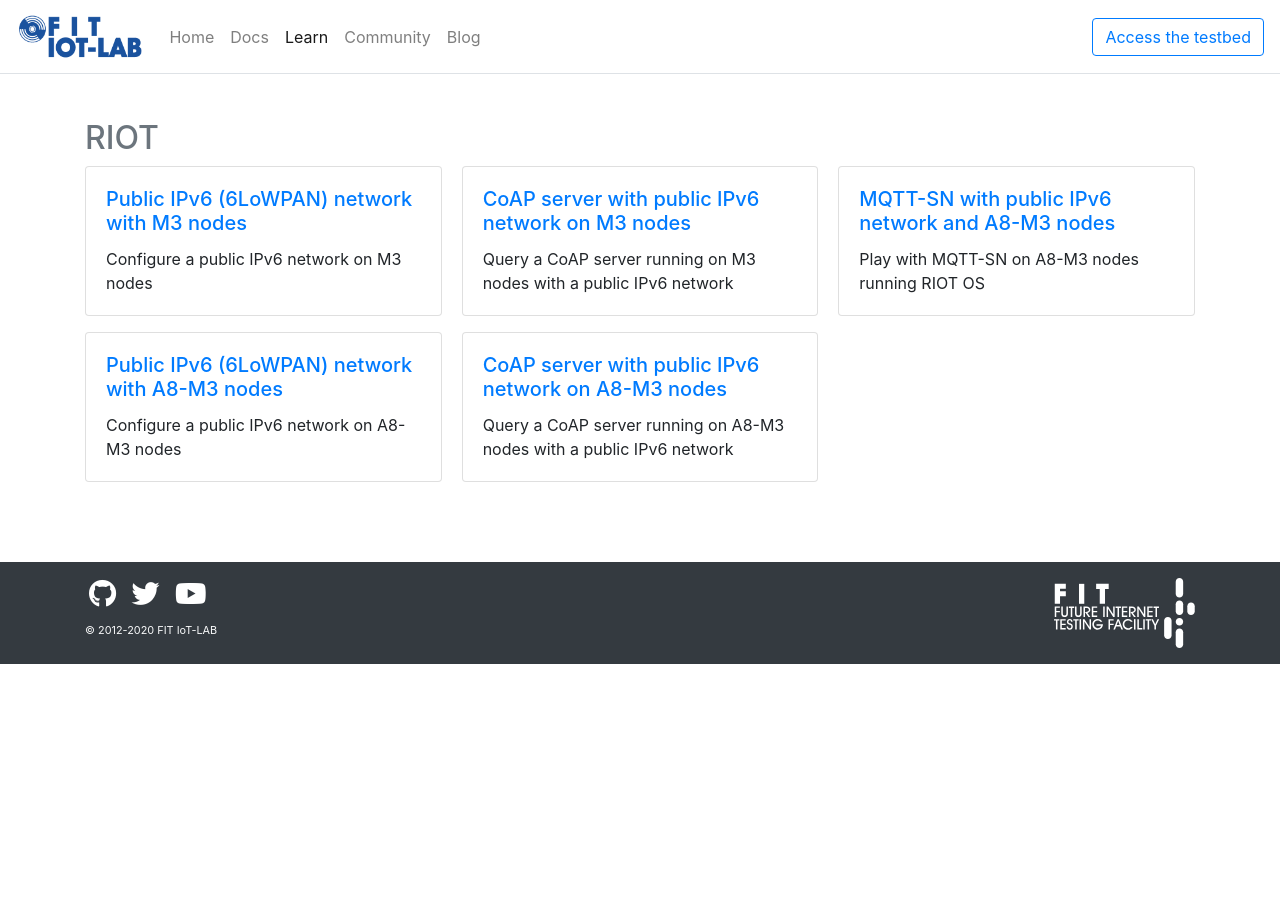
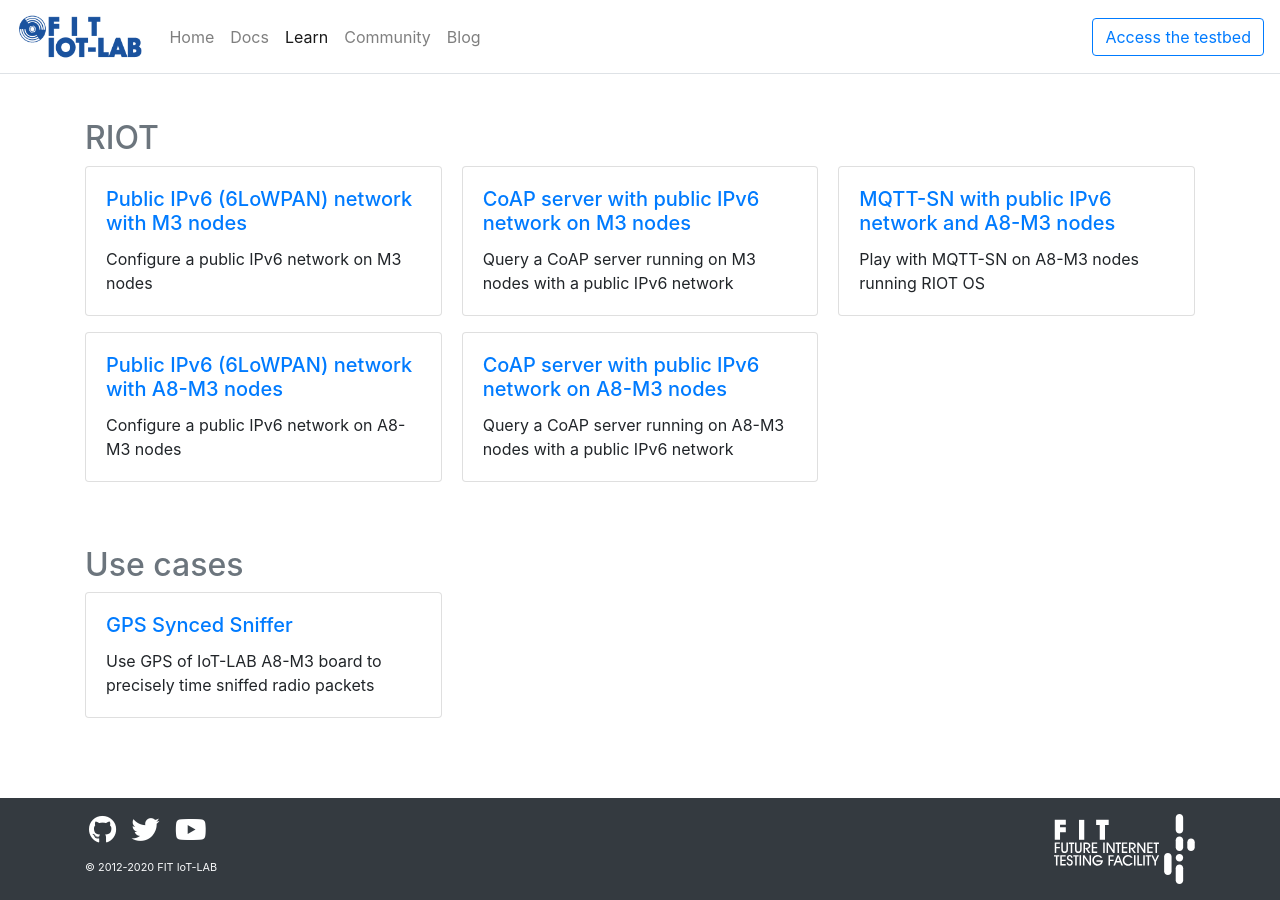
Before and after one commit to iot-lab/iot-lab.github.io, a Jekyll site: the page built from learn/index.html, in a window 1280 px wide and 900 px high, scrolled down 2055 px. Built offline with Jekyll 4.4.1, drawn with Linux system fonts in a browser that asks for light colours; nearby versions of some CDN libraries; comment, search, counter and statistics services are not loaded; before the commit the page ends 2719 px from its top, so only the background shows below that; some of the changed lines change nothing that is shown.

Commit message:
learn: initiate a GPS tutorial

```diff
--- a/_data/tutorials-nav.yml
+++ b/_data/tutorials-nav.yml
@@ -39,3 +39,9 @@
     - title: MQTT-SN with public IPv6 network and A8-M3 nodes
       desc: Play with MQTT-SN on A8-M3 nodes running RIOT OS
       page: riot-mqtt-sn-a8-m3
+
+- title: Use cases
+  pages:
+    - title: GPS Synced Sniffer
+      desc: Use GPS of IoT-LAB A8-M3 board to precisely time sniffed radio packets
+      page: gps-synced-sniffer
--- /dev/null
+++ b/learn/tutorials/use-cases/gps-synced-sniffer.md
@@ -0,0 +1,130 @@
+---
+title: GPS Synced Sniffer
+description: Some boards are equipped with a GPS module allowing a precise time synchronization. This example shows how to use the GPS Synced Sniffer software on IoT-LAB A8-M3 boards.
+layout: tuto-w-toc
+---
+
+Content imported from [https://github.com/iot-lab/openlab/blob/master/appli/iotlab_examples/gps_synced_sniffer/README.md](https://github.com/iot-lab/openlab/blob/master/appli/iotlab_examples/gps_synced_sniffer/README.md)
+{:.alert .alert-warning}
+
+The code is located in the iot-lab/openlab repository examples: [gps_synced_sniffer](https://github.com/iot-lab/openlab/tree/master/appli/iotlab_examples/gps_synced_sniffer)
+
+The hardware architecture is presented [here](https://github.com/iot-lab/iot-lab/wiki/Hardware-A8-GPS).
+
+**This type of node with GPS is mandatory for this example**. If you want how to verify the GPS signal see the [FAQ](https://github.com/iot-lab/iot-lab/wiki/Verify-the-GPS-signal-on-a8-node).
+
+## Prerequisites
+
+- Tutorial : [Submit an experiment with A8 nodes using the web portal](https://www.iot-lab.info/tutorials/submit-an-experiment-with-a8-nodes-using-the-web-portal/)
+- Tutorial : [Get and compile a M3 Firmware code](https://www.iot-lab.info/tutorials/get-compile-a-m3-firmware-code/)
+
+## Overview
+
+The software is divided in 4 components:
+- radio sniffer outputing zep on serial line
+- gps timestamping library
+- `control_node_i2c` library to get current time
+- serial2loopback.py script wrapping zep as udp
+
+
+## Running a demo
+
+#### 1 . Grab two A8 nodes in rocquencourt - all have GPS
+- 1 sniffer node (M3 on A8 and A8 with GPS required)
+- 1 emitter node (M3 only required) nodes need to be in range radio-wize
+
+        ssh rocquencourt.iot-lab.info
+        <login>@rocquencourt:~$ experiment-cli submit -d 15 -l rocquencourt,a8,2+3
+
+
+Note: use auth-cli if this is a first time init
+
+#### 2. Build M3 firmware files
+
+
+    <login>@rocquencourt:~$ git clone https://github.com/iot-lab/openlab.git
+    <login>@rocquencourt:~$ cd openlab/ && mkdir build.a8
+    <login>@rocquencourt:~/openlab/$ cd build.a8/ && cmake .. -DPLATFORM=iotlab-a8-m3
+    <login>@rocquencourt:~/openlab/build.a8/$ make tutorial_a8_m3 gps_synced_sniffer
+
+#### 3. Check that both nodes have booted
+
+
+    <login>@rocquencourt:~$ ping node-a8-2
+    <login>@rocquencourt:~$ ping node-a8-3
+
+
+#### 4. Copy firmwares and scripts on A8 nodes
+
+
+    <login>@rocquencourt:~/openlab/build.a8$ cp bin/gps_synced_sniffer.elf ~/A8/
+    <login>@rocquencourt:~/openlab/build.a8$ cp bin/tutorial_a8_m3.elf ~/A8/
+    <login>@rocquencourt:~/openlab/build.a8$ cp ../appli/iotlab_examples/gps_synced_sniffer/serial2loopback.py ~/A8/
+
+
+#### 5. Setup sniffer node
+
+    ssh rocquencourt.iot-lab.info
+    ssh root@node-a8-2
+    root@node-a8-2:~# flash_a8_m3 ~/A8/gps_synced_sniffer.elf
+    root@node-a8-2:~# ~/A8/serial2loopback.py &
+    root@node-a8-2:~# tcpdump -vvv -i lo
+
+#### 6. Send a packet from emitter
+
+    ssh rocquencourt.iot-lab.info
+    ssh root@node-a8-3
+    root@node-a8-3:~# flash_a8_m3 ~/A8/tutorial_a8_m3.elf
+    root@node-a8-3:~# miniterm.py --echo /dev/ttyA8_M3 500000
+    <type return to stop help screen>
+    <type 's' to send radio packet>
+    <type crtl-] to exit>
+
+#### 7. Check the raw tcpdump output
+
+
+    root@node-a8-2:~# tcpdump -vvv -KA -i lo
+    tcpdump: listening on lo, link-type EN10MB (Ethernet), capture size 65535 bytes
+    .+17:51:10.808502 IP (tos 0x0, ttl 64, id 0, offset 0, flags [DF], proto UDP (17), length 82)
+        localhost.localdomain.49020 > localhost.localdomain.17754: UDP, length 54
+    E..R..@.@.<..........|EZ.>.QEX........)..CJ..................Q..Hello World!: 4...
+    .+17:53:58.547894 IP (tos 0x0, ttl 64, id 0, offset 0, flags [DF], proto UDP (17), length 82)
+        localhost.localdomain.49020 > localhost.localdomain.17754: UDP, length 54
+    E..R..@.@.<..........|EZ.>.QEX........)...M.3................Q..Hello World!: 5...
+
+Note 1: the ".+" in the tcpdump trace above are generated by serial2loopback.py.
+
+Note 2: serial2loopback.py declares a (silent) UDP listener on port 17754 so as to avoid local IP stack ICMP errors messages.
+
+
+#### 8. Inspect sniffer packets using wireshark
+
+- make sure you have wireshark installed on your PC and stop tcpdump
+  command on A8 node
+- make sure you have ~/.ssh/config configured as follows:
+
+        Host node-a8-*.rocquencourt.iot-lab.info
+          User root
+          ProxyCommand ssh rocquencourt.iot-lab.info -W %h:%p
+          StrictHostKeyChecking no
+
+then, in another terminal, on your PC:
+
+**Start remote tcpdump and pipe output to local wireshark**
+
+
+    ssh node-a8-2.rocquencourt.iot-lab.info tcpdump -U -i lo -w - | wireshark -k -i -
+
+
+- click "start" in the wireshark interface.
+
+- Send packets from emitter
+    - Send some packets (type 's' or 'b')
+    - See timestamp, sequence number (UDP packets)
+
+
+wireshark shows timestamp, sequence number, messages data for received packets
+in ZEP format (Zigbee Encapsulation Protocol)
+
+
+Note : If you have wireshark GTK error with ubuntu 14.04 you can type before wireshark command ``$ export LIBOVERLAY_SCROLLBAR=0``
```
